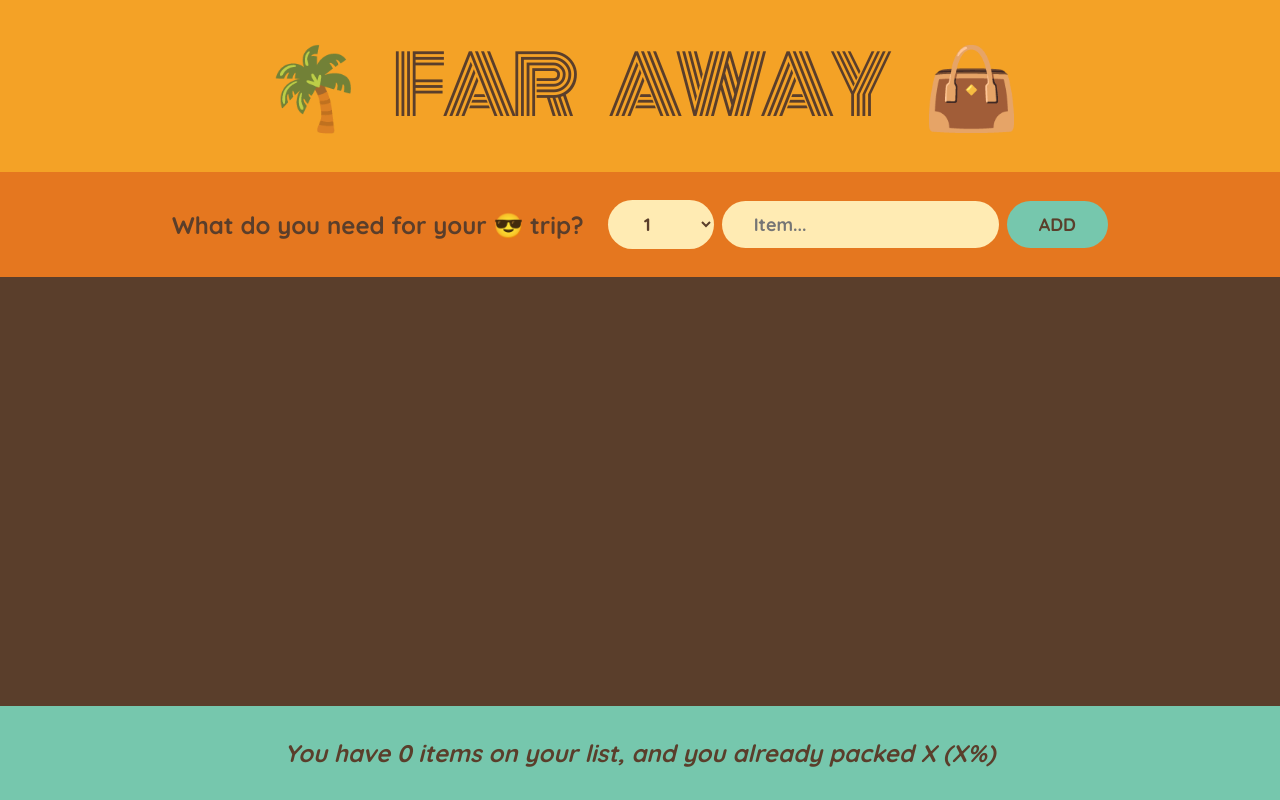
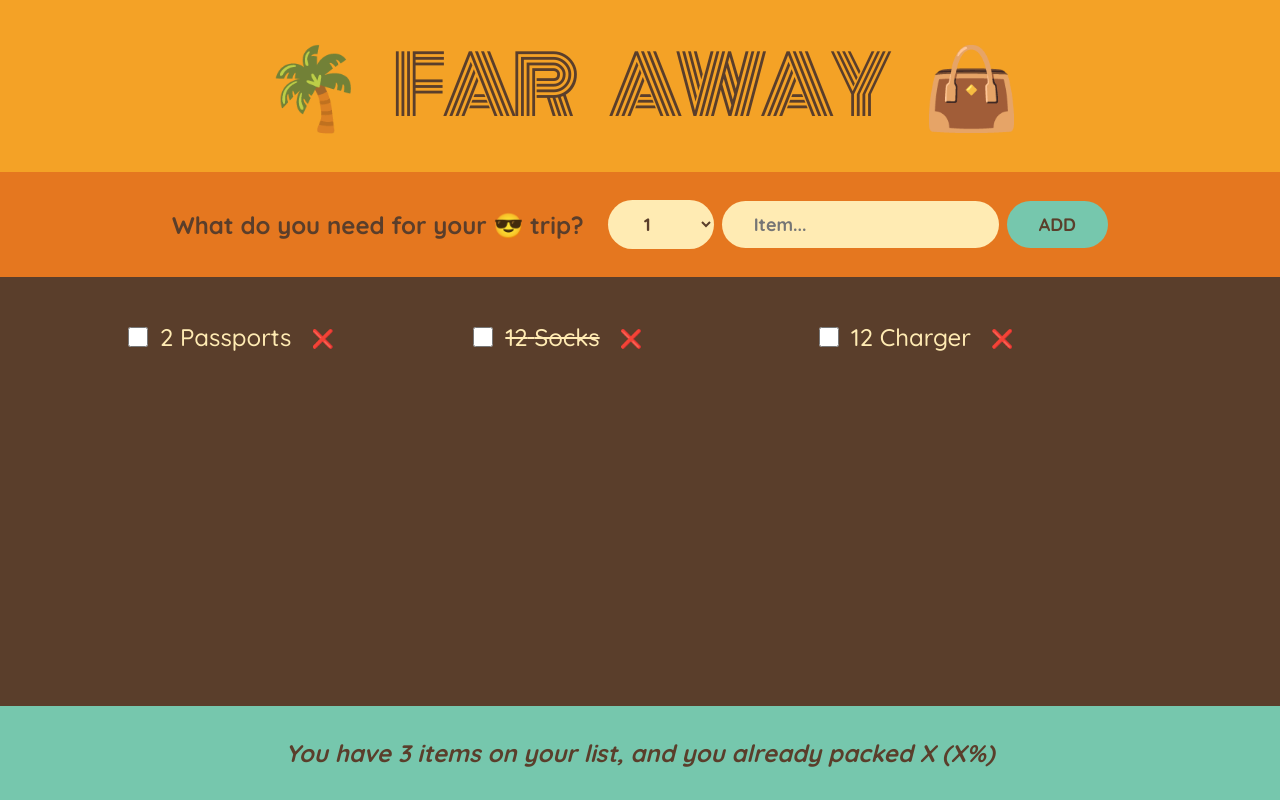
Before and after one commit to jsbiresh/travel-list, a React (Create React App) app: page / in a window 1280 px wide. Built offline with nearby package versions, Linux system fonts and the light colour scheme.

Commit message:
added packed functionality(checkbox)

```diff
--- a/src/App.js
+++ b/src/App.js
@@ -1,14 +1,15 @@
 import { useState } from 'react'
 
-// const initialItems = [
-//   { id: 1, description: 'Passports', quantity: 2, packed: false },
-//   { id: 2, description: 'Socks', quantity: 12, packed: true },
-//   { id: 3, description: 'Charger', quantity: 12, packed: false },
-// ]
+const initialItems = [
+  { id: 1, description: 'Passports', quantity: 2, packed: false },
+  { id: 2, description: 'Socks', quantity: 12, packed: true },
+  { id: 3, description: 'Charger', quantity: 12, packed: false },
+]
 
 // *******************************
+// COMPONENT App
 export default function App() {
-  const [items, setItems] = useState([])
+  const [items, setItems] = useState([...initialItems])
 
   function handleAddItems(item) {
     setItems((items) => [...items, item])
@@ -20,18 +21,34 @@
     setItems((items) => items.filter((item) => id !== item.id))
   }
 
+  function handleToggleItem(id) {
+    setItems((items) =>
+      items.map((item) =>
+        item.id === id ? { ...item, packed: !item.packed } : item
+      )
+    )
+  }
+
   return (
     <div className="app">
       <Logo />
       <Form onAddItems={handleAddItems} />
-      <PackingList items={items} onDeleteItem={handleDeleteItem} />
+      <PackingList
+        items={items}
+        onToggleItem={handleToggleItem}
+        onDeleteItem={handleDeleteItem}
+      />
       <Stats itemCount={items.length} />
     </div>
   )
 }
+
+// COMPONENT Logo
 function Logo() {
   return <h1>🌴 Far Away 👜 </h1>
 }
+
+// COMPONENT Form
 function Form({ onAddItems }) {
   const [description, setDescription] = useState('')
   const [quantity, setQuantity] = useState(1)
@@ -81,21 +98,34 @@
     </form>
   )
 }
-function PackingList({ items, onDeleteItem }) {
+
+// COMPONENT PackingList
+function PackingList({ items, onDeleteItem, onToggleItem }) {
   return (
     <div className="list">
       <ul>
         {items.map((item) => (
-          <Item item={item} key={item.id} handleDeleteItem={onDeleteItem} />
+          <Item
+            item={item}
+            key={item.id}
+            onToggleItem={onToggleItem}
+            handleDeleteItem={onDeleteItem}
+          />
         ))}
       </ul>
     </div>
   )
 }
 
-function Item({ item, handleDeleteItem }) {
+// COMPONENT Item
+function Item({ item, handleDeleteItem, onToggleItem }) {
   return (
     <li>
+      <input
+        type="checkbox"
+        onChange={() => onToggleItem(item.id)}
+        value={item.packed}
+      />
       <span style={item.packed ? { textDecoration: 'line-through' } : {}}>
         {item.quantity} {item.description}
       </span>
@@ -104,7 +134,8 @@
   )
 }
 
-function Stats({ itemCount }) {
+// COMPONENT Stats
+function Stats({ itemCount, packedItemCount }) {
   return (
     <footer className="stats">
       <em>
```
